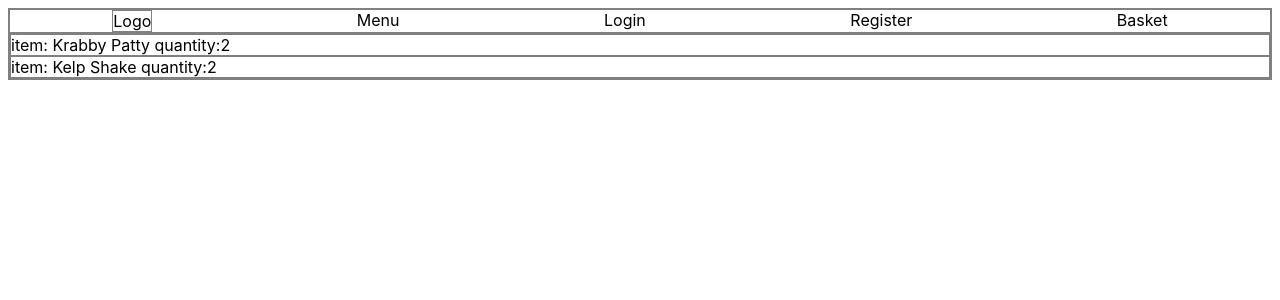
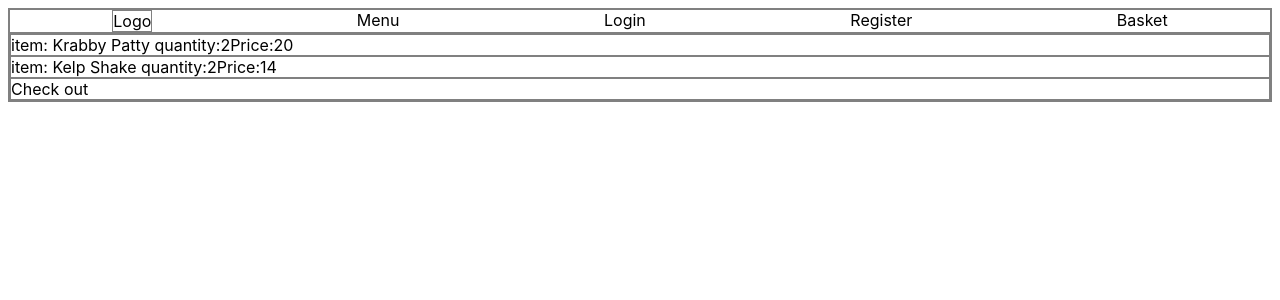
Before and after one commit to ryjw/Capstone-frontend, a React (Vite) app: page /basket in a window 1280 px wide. Shown: the top 300 px of the page. Built offline with nearby package versions, Linux system fonts and the light colour scheme.

Commit message:
added logic to total the price in the basket

```diff
--- a/src/App.jsx
+++ b/src/App.jsx
@@ -9,11 +9,13 @@ function App() {
       id: "0a817d6e-be92-430e-a6f4-719801738c64",
       name: "Krabby Patty",
       category: "Burgers",
+      price: 10,
     },
     {
       id: "df7595d1-bacf-4656-81b7-d989beff0d86",
       name: "Kelp Shake",
       category: "Drinks",
+      price: 7,
     },
   ]);
   const [user, setUser] = useState({});
@@ -22,21 +24,25 @@ function App() {
       id: "0a817d6e-be92-430e-a6f4-719801738c64",
       name: "Krabby Patty",
       category: "Burgers",
+      price: 10,
     },
     {
       id: "df7595d1-bacf-4656-81b7-d989beff0d86",
       name: "Kelp Shake",
       category: "Drinks",
+      price: 7,
     },
     {
       id: "0a817d6e-be92-430e-a6f4-719801738c64",
       name: "Krabby Patty",
       category: "Burgers",
+      price: 10,
     },
     {
       id: "df7595d1-bacf-4656-81b7-d989beff0d86",
       name: "Kelp Shake",
       category: "Drinks",
+      price: 7,
     },
   ]);
 
--- a/src/components/Basket.jsx
+++ b/src/components/Basket.jsx
@@ -1,4 +1,4 @@
-import { useOutletContext } from "react-router-dom";
+import { NavLink, useOutletContext } from "react-router-dom";
 
 export default function Basket() {
   const { order } = useOutletContext();
@@ -19,9 +19,19 @@ export default function Basket() {
           <div>
             item: {item.name} quantity:
             {order.filter((x) => x.id === item.id).length}
+            Price:
+            {order
+              .filter((x) => x.id === item.id)
+              .map((y) => y.price)
+              .reduce((previous, current) => {
+                return previous + current;
+              })}
           </div>
         );
       })}
+      <div>
+        <NavLink to={"checkout"}>Check out</NavLink>
+      </div>
     </div>
   );
 }
```
Also changed, not shown: src/components/Checkout.jsx (added).
